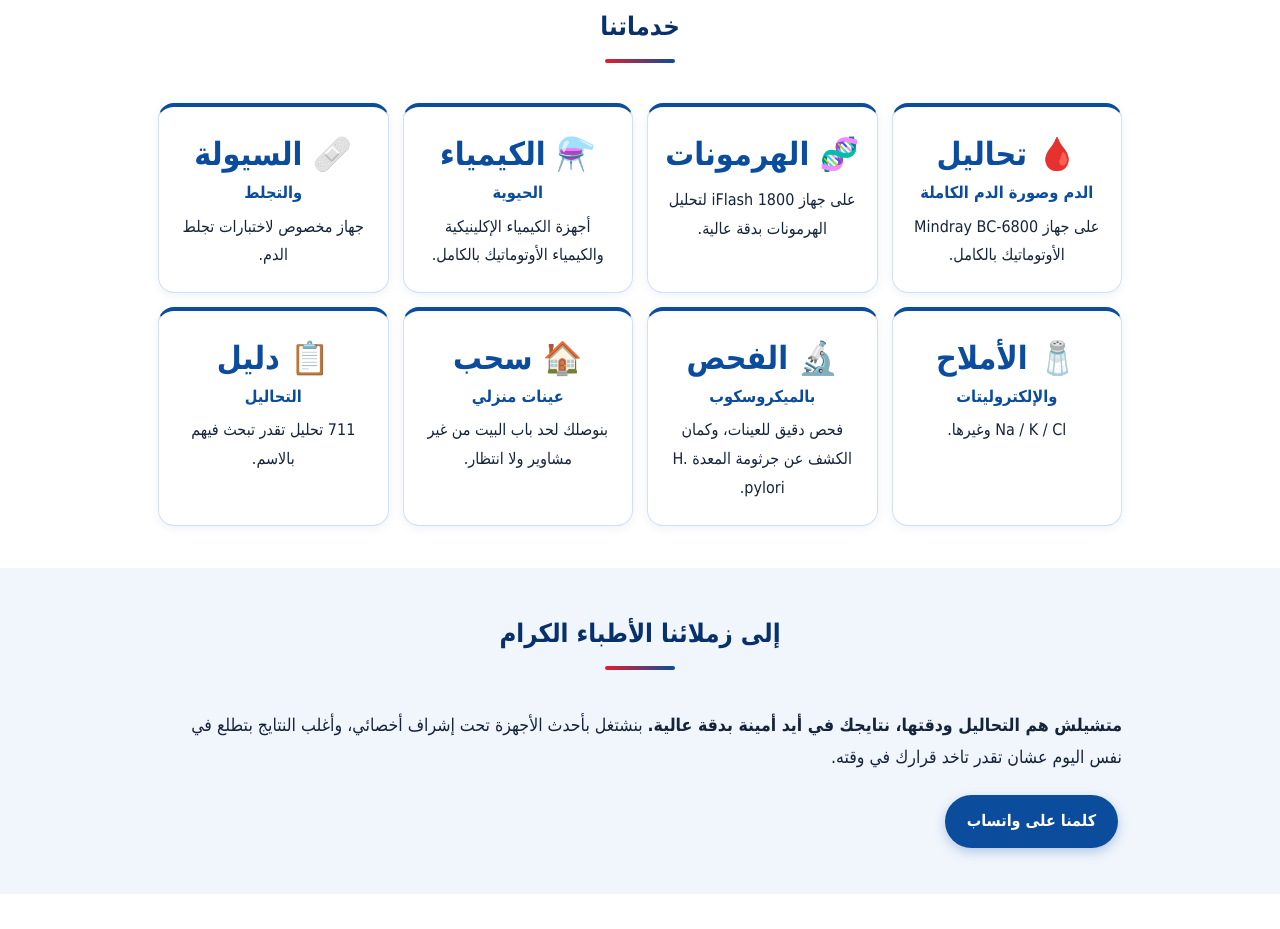
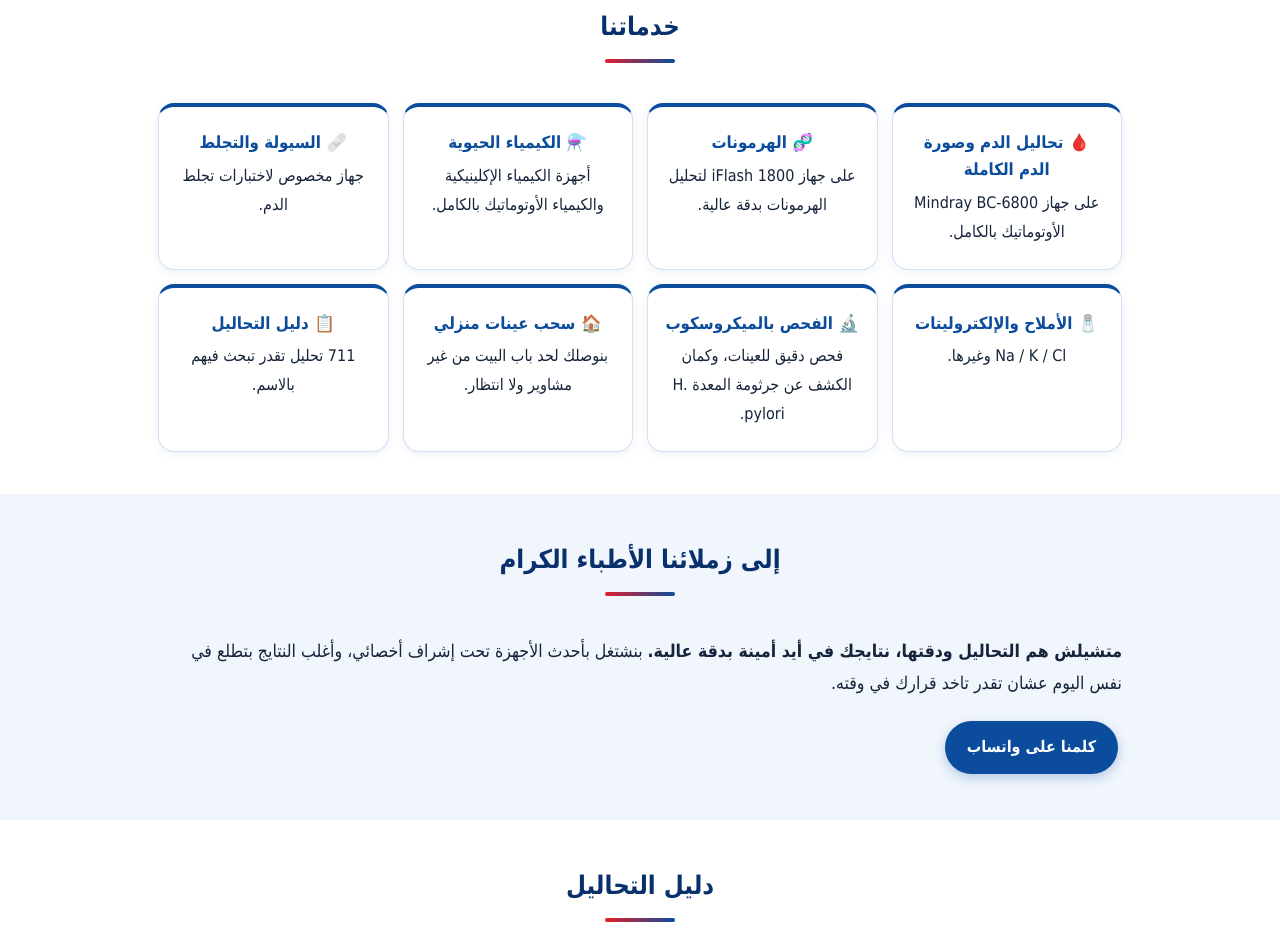
Before and after one commit to dr-ahmed-yasin-labs/dr-ahmed-yasin-labs.github.io, a plain HTML site: page index.html in a window 1280 px wide. Shown: the part 2293-3222 px from the top of the page. Drawn offline with Linux system fonts and the light colour scheme.

Commit message:
Re-theme blue white red, bigger hero

```diff
--- a/index.html
+++ b/index.html
@@ -46,7 +46,7 @@ h2:after{content:"";display:block;width:70px;height:4px;border-radius:4px;backgr
 .card{border-radius:16px;border:1px solid #d3e0f4;border-top:4px solid #0b4c9c;box-shadow:0 4px 16px #0b4c9c14;transition:.18s}
 .card:hover{transform:translateY(-3px);box-shadow:0 10px 26px #0b4c9c26;border-top-color:#e21f2b}
 #services .card{text-align:center;padding:22px 14px}#services .card h3{font-size:1.02rem;line-height:1.6}
-#services .card h3:first-line{font-size:2rem}
+#services .card h3{font-size:1.05rem}
 .eq{background:linear-gradient(#fff,#f1f6fd)}
 .btn{background:#0b4c9c;box-shadow:0 4px 12px #0b4c9c44}.btn.o{background:transparent;box-shadow:none}
 .hero .btn{background:#e21f2b}.hero .btn.o{background:transparent;border:2px solid #fff}
```
